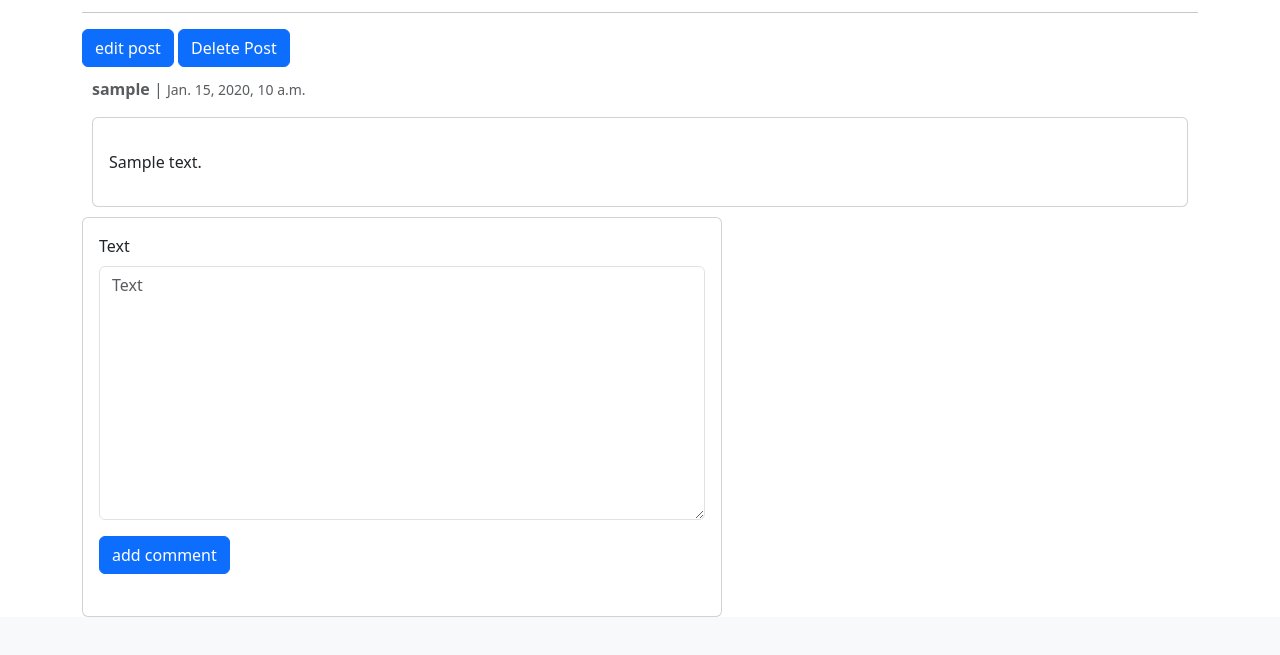
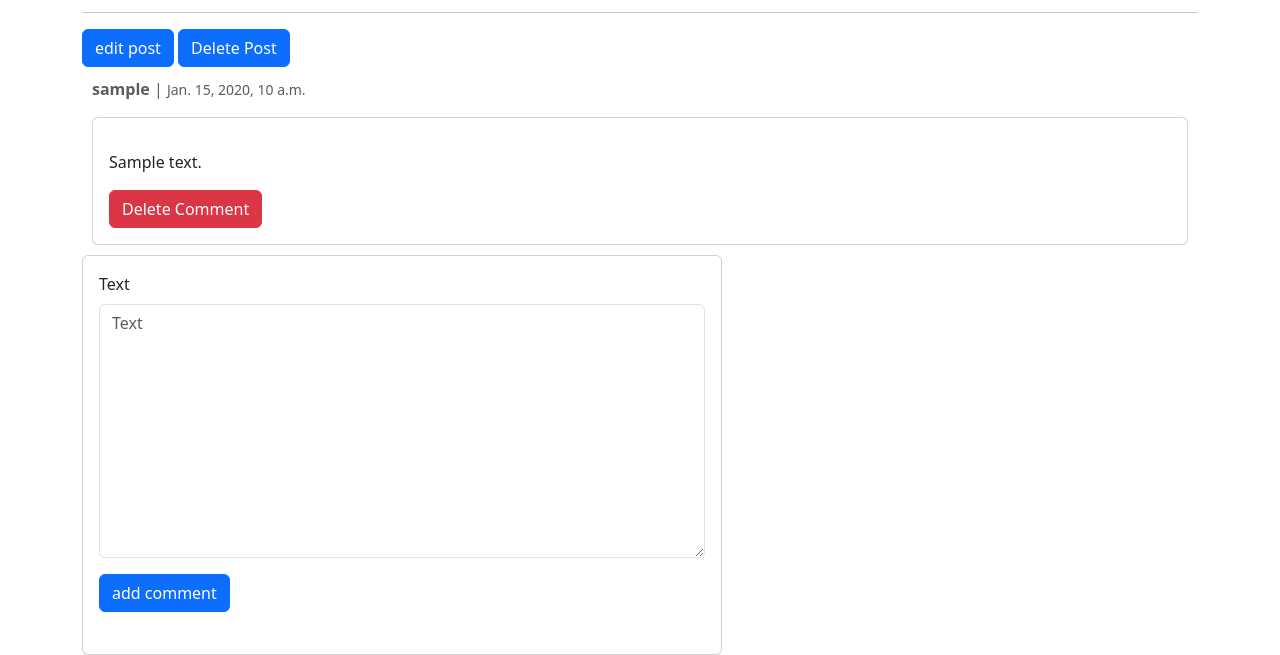
Before and after one commit to Samboy275/blog, a Django app: page /my_post/1 in a window 1280 px wide. Shown: the part 253-908 px from the top of the page. Before the commit the page ends 870 px from the top, so only its background shows below. Run offline with Django 4.2, Linux system fonts and the light colour scheme; a user stored in the database is signed in; tables that the repository leaves empty hold one stand-in row (values such as "Sample post"); some libraries are stand-ins or nearby versions.

Commit message:
added comment deletion and signals to handle report deletion if parent is deleted

```diff
--- a/blogs/templates/blog.html
+++ b/blogs/templates/blog.html
@@ -45,6 +45,11 @@
                             <button class="btn btn-danger" onclick="Show_Report_Form()">Report</button>
                             <form id="report-container" onsubmit="event.preventDefault(); Submit_Report('c', '{{ comment.id }}', '{{ user.id }}');">
                                 {% csrf_token %}
+                            </form>
+                        {% elif user.id == comment.owner.id %}
+                            <form id="delete-comment" onsubmit="event.preventDefault(); Delete_Comment('{{ comment.id }}');">
+                                {% csrf_token %}
+                                <button name="submit" class="btn btn-danger">Delete Comment</button>
                             </form>
                         {% endif %}
                     {% endif %}
@@ -129,5 +134,26 @@
                     }
                 });
             }
+
+            function Delete_Comment(comment_id)
+            {
+                const csrftoken = getCookie("csrftoken");
+
+                $.ajax({
+                    method: 'POST',
+                    headers: {'X-CSRFToken': csrftoken},
+                    url : "{% url 'blogs:delete_comment' %}",
+                    data:{
+                        id : comment_id
+                    },
+                    mode: 'same-origin', // Do not send CSRF token to another domain.
+                    success: function(data){
+                        alert(data.message);
+                    },
+                    error: function(){
+                        alert("this aint working");
+                    }
+                });
+            }
         </script>
 {% endblock content %}
--- a/blogs/urls.py
+++ b/blogs/urls.py
@@ -15,4 +15,5 @@ urlpatterns = [
     path('my_post/<post_id>', views.post_view, name='my_post'),
     # delete a post
     path('delete_post/<post_id>', views.delete_post, name='delete_post'),
+    path('delete_comment', views.delete_comment, name='delete_comment'),
 ]
--- a/blogs/views.py
+++ b/blogs/views.py
@@ -2,11 +2,11 @@ from hashlib import new
 from wsgiref.util import request_uri
 from django.shortcuts import get_object_or_404, render
 from django.urls import reverse
-from django.http import HttpResponseRedirect, Http404, HttpResponseServerError
+from django.http import HttpResponseRedirect, Http404, HttpResponseServerError, JsonResponse
 from django.contrib import messages
 
 from django.contrib.auth.decorators import login_required
-from .models import BlogPost
+from .models import BlogPost, Comments
 from .forms import BlogPostForm, Comments_Form
 # Create your views here.
 
@@ -103,6 +103,20 @@ def delete_post(request, post_id):
     context = {"post" : post}
     return render(request, "delete_post.html", context)
 
+
+def delete_comment(request):
+    """ deleting a comment"""
+
+
+
+    if request.method == "POST":
+
+        comment_id = request.POST.get("id")
+        comment = get_object_or_404(Comments, pk=comment_id)
+        comment.delete()
+        return JsonResponse({
+            'message' : 'Deleted comment'
+        })
 # 505 error handler
 def server_error(request):
 
--- a/report/__init__.py
+++ b/report/__init__.py
@@ -0,0 +1 @@
+default_app_config = "report.apps.ReportConfig"
--- a/report/apps.py
+++ b/report/apps.py
@@ -4,3 +4,7 @@ from django.apps import AppConfig
 class ReportConfig(AppConfig):
     default_auto_field = 'django.db.models.BigAutoField'
     name = 'report'
+
+    def ready(self):
+
+        import report.signals
--- a/report/models.py
+++ b/report/models.py
@@ -1,5 +1,8 @@
 from django.db import models
 from users.models import User
+
+
+
 # Create your models here.
 class Report(models.Model):
 	POST = 'p'
```
Also changed, not shown: blogs/tests/test_models.py (+0 -1 lines), blogs/tests/test_views.py (+19 -4 lines), report/signals.py (added, +27 -0 lines).
